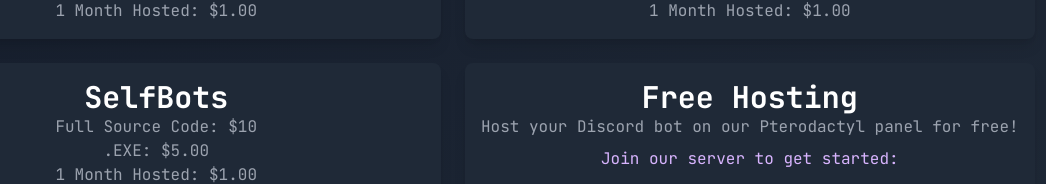
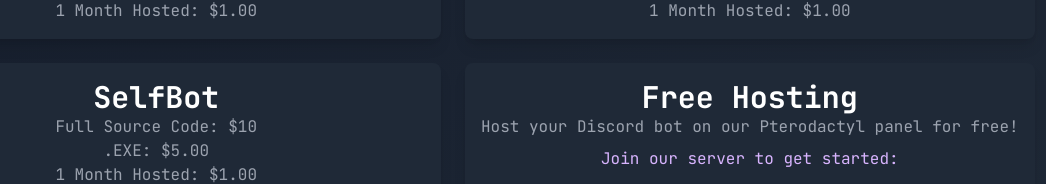
Before and after one commit to lawrencemillard/CrescentSite, a plain HTML site: page index.html in a window 1280 px wide. Shown: the part 553-737 px from the top of the page, without its empty margins (187-1233 px from the left). Drawn offline with nearby package versions, Linux system fonts and the light colour scheme; no server answers.

Commit message:
Update index.html

```diff
--- a/index.html
+++ b/index.html
@@ -97,7 +97,7 @@
                     <p class="text-gray-400">1 Month Hosted: $1.00</p>
                 </div>
                 <div class="p-4 bg-gray-800 rounded-lg shadow-lg">
-                    <h3 class="text-3xl font-semibold">SelfBots</h3>
+                    <h3 class="text-3xl font-semibold">SelfBot</h3>
                     <p class="text-gray-400">Full Source Code: $10</p>
                     <p class="text-gray-400">.EXE: $5.00</p>
                     <p class="text-gray-400">1 Month Hosted: $1.00</p>
```
